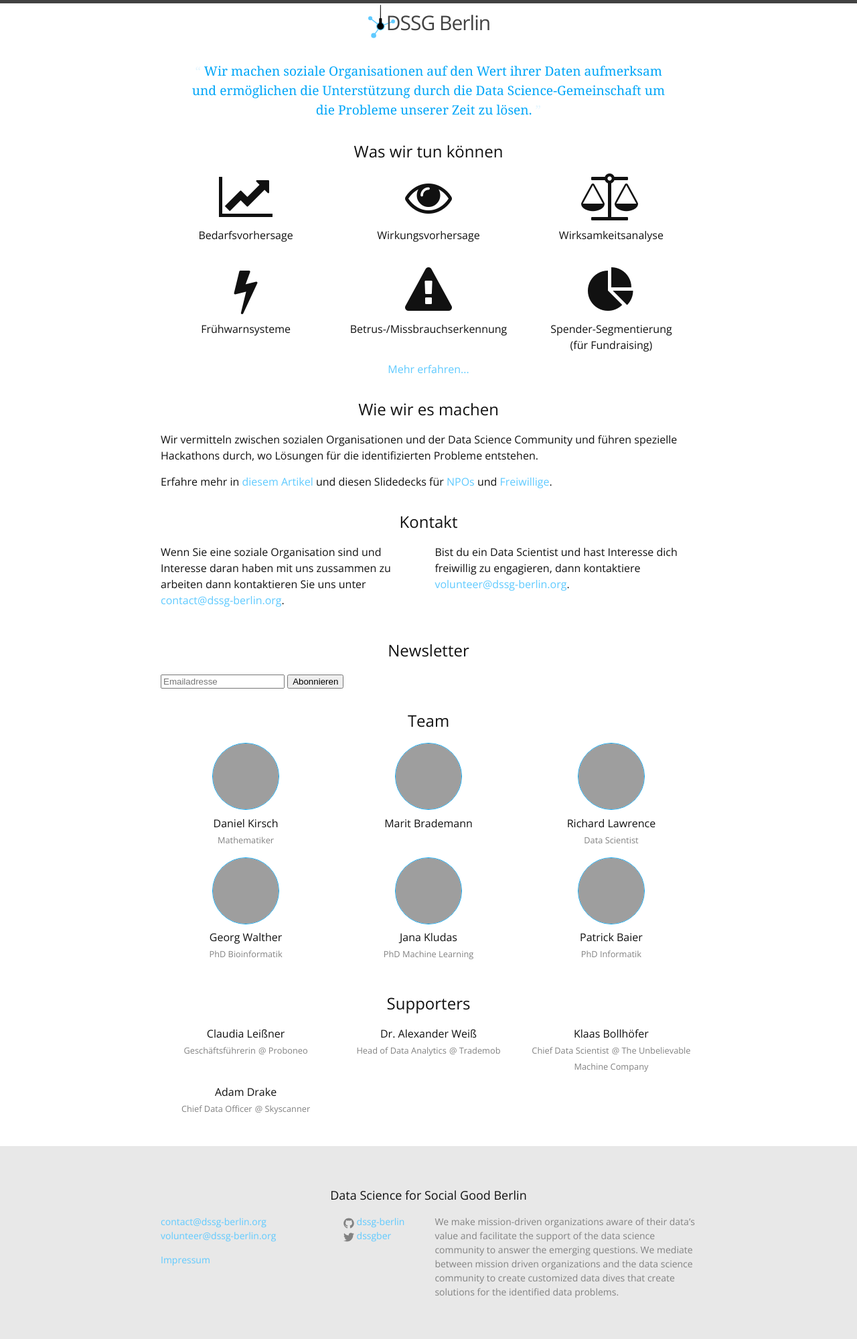
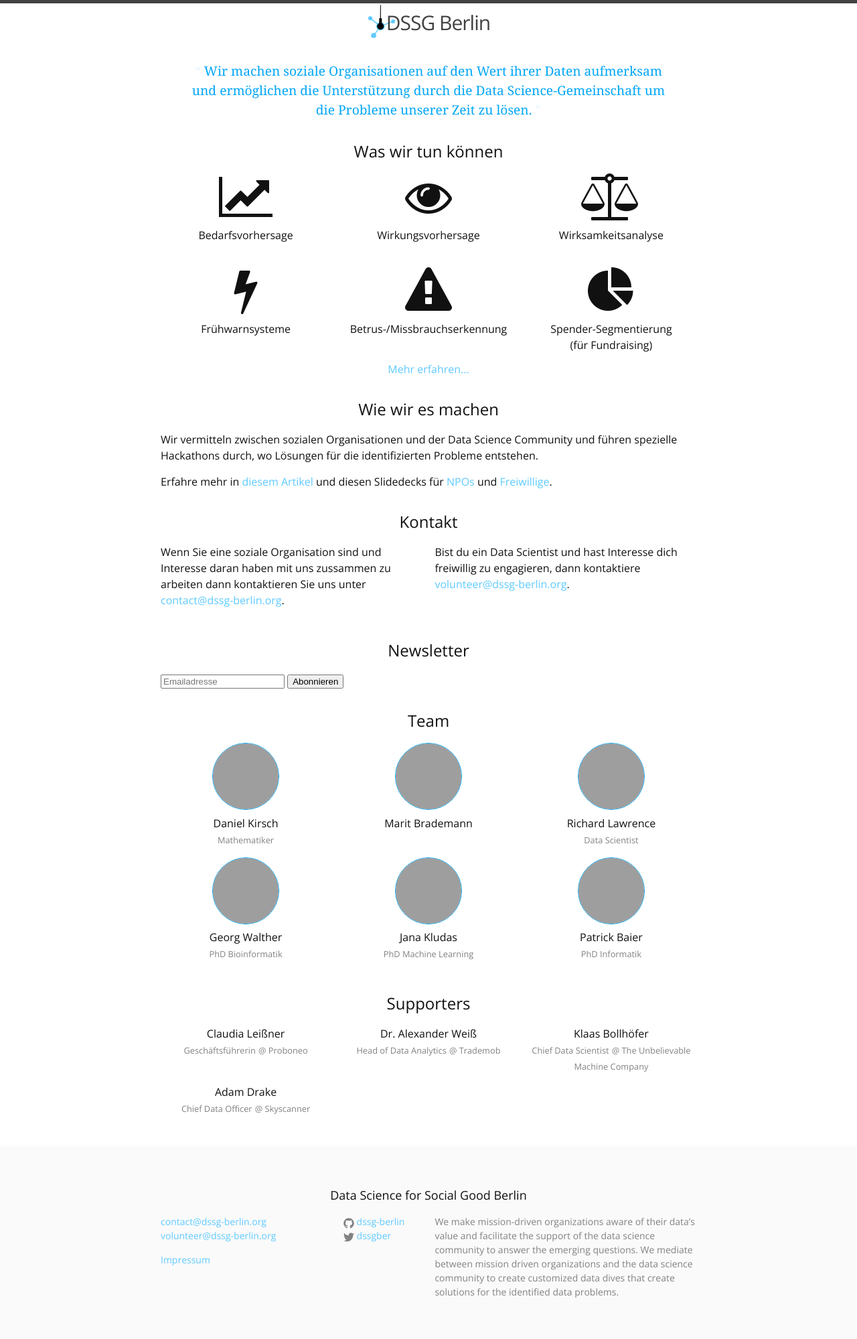
Before and after one commit to dssg-berlin/dssg-berlin.github.io, a Jekyll site: the page built from index.html, in a window 1280 px wide. Shown: the whole page at 67% size. Built offline with Jekyll 4.4.1, drawn with Linux system fonts in a browser that asks for light colours; comment, search, counter and statistics services are not loaded; grey boxes are pictures that could not be loaded.

Commit message:
tune site

```diff
--- a/_sass/_layout.scss
+++ b/_sass/_layout.scss
@@ -118,7 +118,7 @@
  */
 .site-footer {
     padding: $spacing-unit 0;
-    background-color: $grey-color-light;
+    background-color: lighten($grey-color-light, 7%);
 }
 
 .footer-heading {
```
